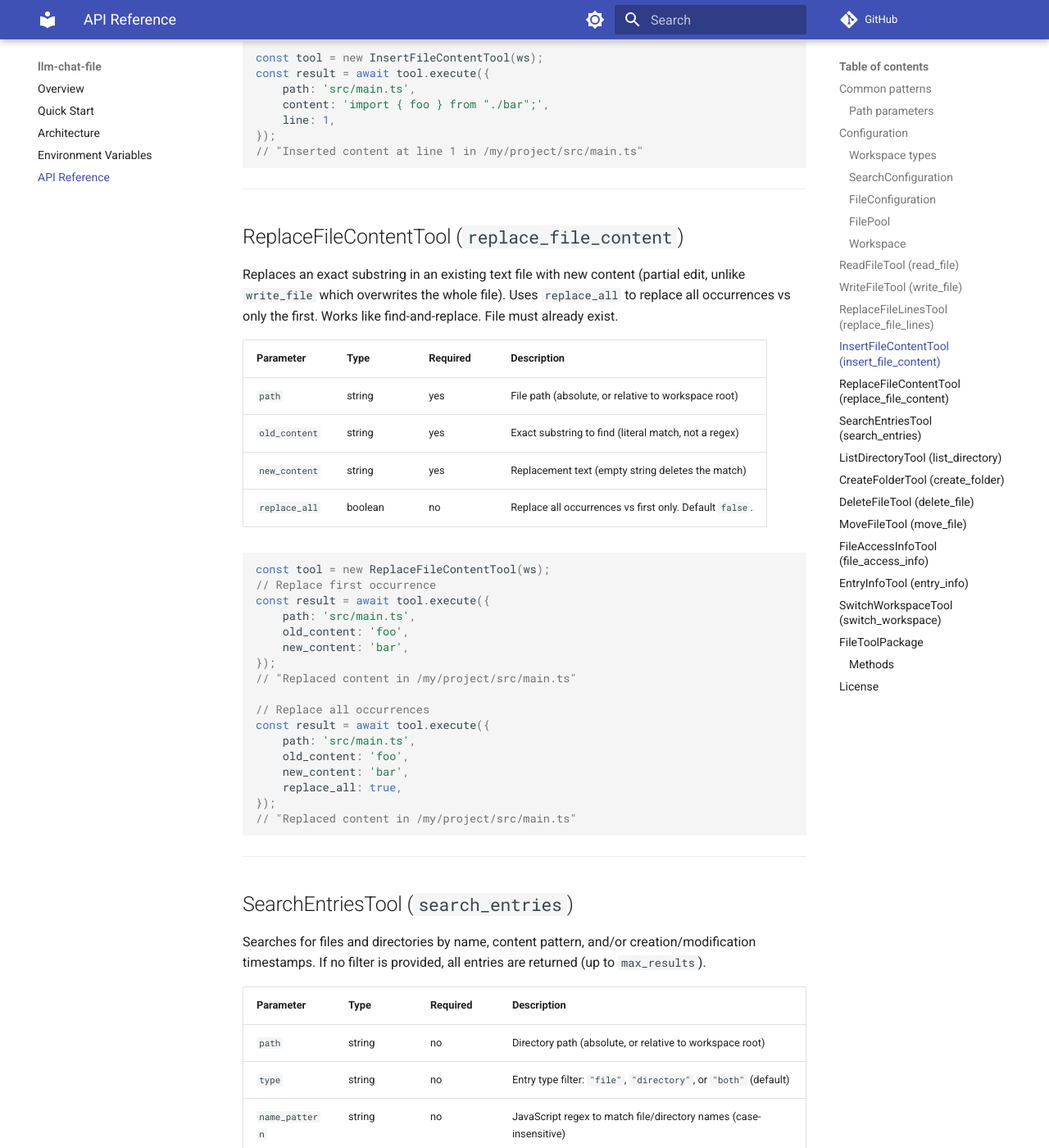
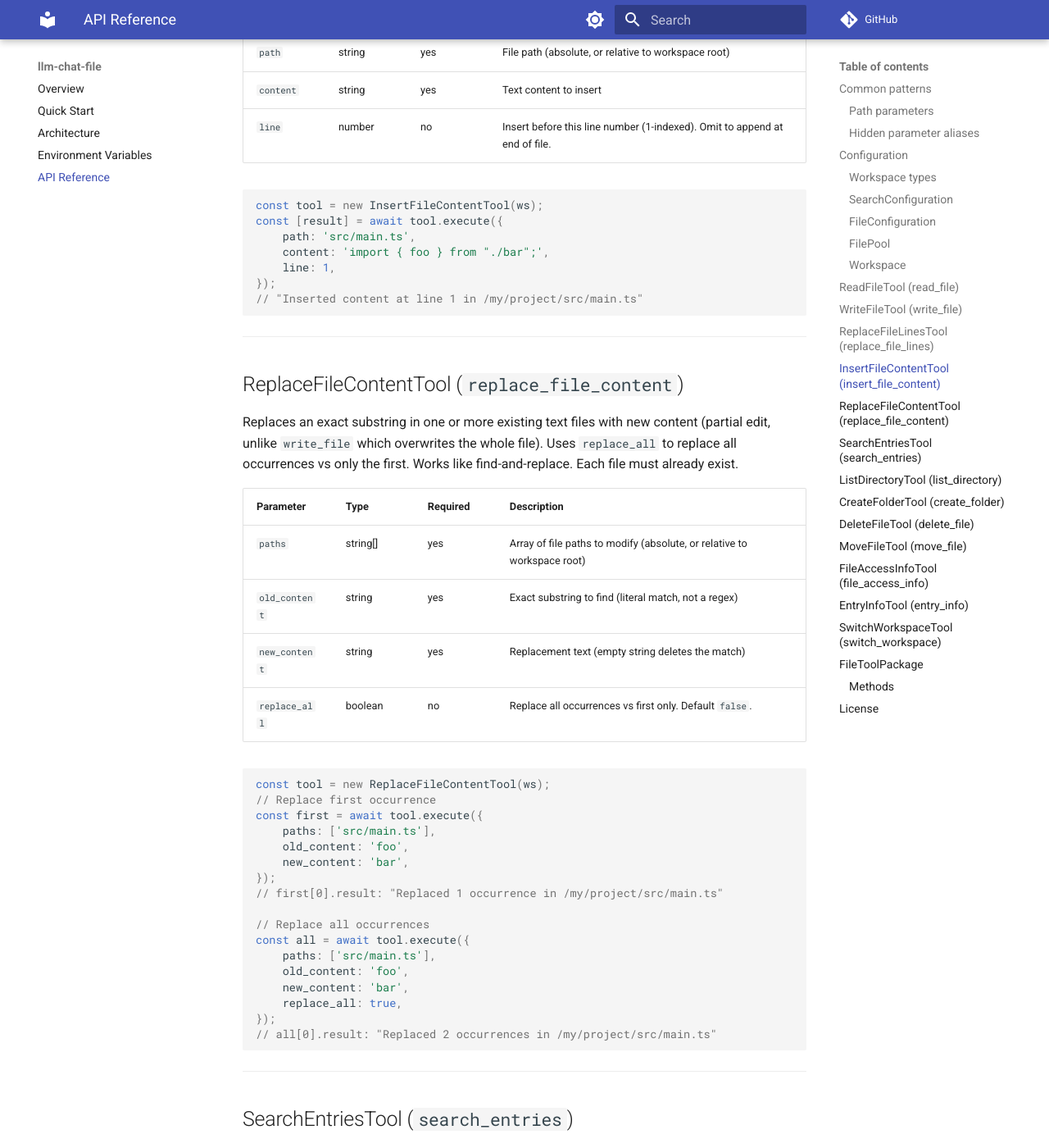
Before and after one commit to johanneslatzel/llm-chat-file, an MkDocs documentation site: the page built from docs/api-reference.md, in a window 1280 px wide and 1400 px high, scrolled down 5874 px. Shown: the whole window at 82% size. Built offline with MkDocs 1.6.1 and Material for MkDocs 9.7.7, drawn with Linux system fonts in a browser that asks for light colours; comment, search, counter and statistics services are not loaded; some of the changed text lies outside the part shown.

Commit message:
feat: add hidden path alias for array tool parameters - add path as a hidden alias for paths in read_file, delete_file, entry_info, create_folder, and replace_file_content - add tests/unit/aliases.test.ts covering schema hiding and alias execution for all five tools - document the alias and correct the Tool.execute() return type to ToolResult[] in docs/api-reference.md - fix replace_file_content docs to use paths: string[] and the Replaced N occurrence(s) output - rename duplicate example variables, fix quickstart wording, and destructure results in the sample code - use an absolute architecture image URL in README.md - bump @johannes.latzel/llm-chat to ^0.10.0 in dependencies and overrides - raise engines.node to >=22 - bump version to 0.4.0

````diff
--- a/docs/api-reference.md
+++ b/docs/api-reference.md
@@ -2,7 +2,7 @@
 
 ## Common patterns
 
-All tools return a `PartialToolResult` with shape:
+`Tool.execute()` returns a `ToolResult[]`; most tools return one entry per input path, URL, or query. Each entry has the shape:
 
 ```typescript
 {
@@ -19,6 +19,13 @@ All path parameters accept paths in two forms:
 |---|---|---|
 | **Relative** | `"."`, `"src/index.ts"` | Resolved against the current workspace root. Use `"."` for the workspace root itself. |
 | **Absolute** | `"/etc/config"`, `"/home/user/file"` | Used as-is (filesystem root, **not** workspace root). |
+
+### Hidden parameter aliases
+
+The array parameters of `read_file`, `delete_file`, `entry_info`,
+`create_folder`, and `replace_file_content` accept `path` as a hidden
+singular alias for `paths`. The alias is normalized before execution and never
+appears in the tool schema.
 
 
 ---
@@ -166,7 +173,7 @@ Creates a new file or overwrites the entire content of an existing text file. Fo
 
 ```typescript
 const tool = new WriteFileTool(ws);
-const result = await tool.execute({
+const [result] = await tool.execute({
     path: 'notes.txt',
     content: 'Hello, world!',
 });
@@ -188,7 +195,7 @@ Replaces a range of lines in an existing text file with new content (partial edi
 
 ```typescript
 const tool = new ReplaceFileLinesTool(ws);
-const result = await tool.execute({
+const [result] = await tool.execute({
     path: 'src/main.ts',
     content: 'const x = 42;',
     start_line: 10,
@@ -211,7 +218,7 @@ Inserts new text content at a specific line in an existing text file without ove
 
 ```typescript
 const tool = new InsertFileContentTool(ws);
-const result = await tool.execute({
+const [result] = await tool.execute({
     path: 'src/main.ts',
     content: 'import { foo } from "./bar";',
     line: 1,
@@ -223,11 +230,11 @@ const result = await tool.execute({
 
 ## ReplaceFileContentTool (`replace_file_content`)
 
-Replaces an exact substring in an existing text file with new content (partial edit, unlike `write_file` which overwrites the whole file). Uses `replace_all` to replace all occurrences vs only the first. Works like find-and-replace. File must already exist.
+Replaces an exact substring in one or more existing text files with new content (partial edit, unlike `write_file` which overwrites the whole file). Uses `replace_all` to replace all occurrences vs only the first. Works like find-and-replace. Each file must already exist.
 
 | Parameter | Type | Required | Description |
 |-----------|------|----------|-------------|
-| `path` | string | yes | File path (absolute, or relative to workspace root) |
+| `paths` | string[] | yes | Array of file paths to modify (absolute, or relative to workspace root) |
 | `old_content` | string | yes | Exact substring to find (literal match, not a regex) |
 | `new_content` | string | yes | Replacement text (empty string deletes the match) |
 | `replace_all` | boolean | no | Replace all occurrences vs first only. Default `false`. |
@@ -235,21 +242,21 @@ Replaces an exact substring in an existing text file with new content (partial e
 ```typescript
 const tool = new ReplaceFileContentTool(ws);
 // Replace first occurrence
-const result = await tool.execute({
-    path: 'src/main.ts',
+const first = await tool.execute({
+    paths: ['src/main.ts'],
     old_content: 'foo',
     new_content: 'bar',
 });
-// "Replaced content in /my/project/src/main.ts"
+// first[0].result: "Replaced 1 occurrence in /my/project/src/main.ts"
 
 // Replace all occurrences
-const result = await tool.execute({
-    path: 'src/main.ts',
+const all = await tool.execute({
+    paths: ['src/main.ts'],
     old_content: 'foo',
     new_content: 'bar',
     replace_all: true,
 });
-// "Replaced content in /my/project/src/main.ts"
+// all[0].result: "Replaced 2 occurrences in /my/project/src/main.ts"
 ```
 
 ---
@@ -280,23 +287,23 @@ If `path` does not exist or points at a file, the tool returns an error (`Result
 const tool = new SearchEntriesTool(ws);
 
 // Search by name and content (AND logic)
-const result = await tool.execute({ name_pattern: '\\.ts$', content_pattern: 'TODO' });
+const [byNameAndContent] = await tool.execute({ name_pattern: '\\.ts$', content_pattern: 'TODO' });
 // "src/main.ts:10:   // TODO: implement this\nsrc/utils.ts:42:   // TODO: add error handling"
 
 // Search by name only
-const result = await tool.execute({ name_pattern: '\\.ts$' });
+const [byName] = await tool.execute({ name_pattern: '\\.ts$' });
 // "src/main.ts\nsrc/utils.ts"
 
 // Search by content only
-const result = await tool.execute({ content_pattern: 'FIXME' });
+const [byContent] = await tool.execute({ content_pattern: 'FIXME' });
 // "src/main.ts:10:   // FIXME: this is broken"
 
 // Filter by modification time
-const result = await tool.execute({ modified_after: '2025-01-01T00:00:00.000Z' });
+const [byModified] = await tool.execute({ modified_after: '2025-01-01T00:00:00.000Z' });
 // "src/main.ts  (created: 2025-01-15T10:00:00.000Z, modified: 2025-03-20T14:30:00.000Z)"
 
 // List everything in the workspace
-const result = await tool.execute({});
+const [all] = await tool.execute({});
 // "readme.txt\ndocs/\nsrc/\nsrc/main.ts\n..."
 ```
 
@@ -315,7 +322,7 @@ Lists files and directories in a path. Directories are suffixed with `/`.
 
 ```typescript
 const tool = new ListDirectoryTool(ws);
-const result = await tool.execute({ path: '.' });
+const [result] = await tool.execute({ path: '.' });
 // "file1.txt\nfile2.txt\nsubdir/"
 ```
 
@@ -333,7 +340,7 @@ Creates directories and any necessary parent directories.
 
 ```typescript
 const tool = new CreateFolderTool(ws);
-const result = await tool.execute({ paths: ['src/components'] });
+const [result] = await tool.execute({ paths: ['src/components'] });
 // "Created directory: /my/project/src/components/"
 ```
 
@@ -379,7 +386,7 @@ Moves or renames a file or directory.
 
 ```typescript
 const tool = new MoveFileTool(ws);
-const result = await tool.execute({
+const [result] = await tool.execute({
     source: 'old-name.txt',
     destination: 'new-name.txt',
 });
@@ -398,7 +405,7 @@ No parameters required.
 
 ```typescript
 const tool = new FileAccessInfoTool(ws, new FileConfiguration());
-const result = await tool.execute({});
+const [result] = await tool.execute({});
 // "Configured file system access:
 //   /home/user/project                                       write  (current workspace)
 //   /var/log                                                  read
@@ -419,7 +426,7 @@ Returns metadata about one or more filesystem entries (files, directories, symli
 
 ```typescript
 const tool = new EntryInfoTool(ws);
-const result = await tool.execute({ paths: ['src/index.ts'] });
+const [result] = await tool.execute({ paths: ['src/index.ts'] });
 // "Path: /home/user/project/src/index.ts
 //  Type: file
 //  Size: 1240 bytes
@@ -444,7 +451,7 @@ Changes the current workspace path to a new directory within configured accessib
 
 ```typescript
 const tool = new SwitchWorkspaceTool(ws);
-const result = await tool.execute({ path: '/another/project' });
+const [result] = await tool.execute({ path: '/another/project' });
 // "Switched workspace to: /another/project"
 ```
 
````
Also changed, not shown: other parts of docs/api-reference.md (+12 -12 lines), README.md (+2 -2 lines), docs/quickstart.md (+4 -4 lines), package.json (+4 -4 lines), 7 other files.
